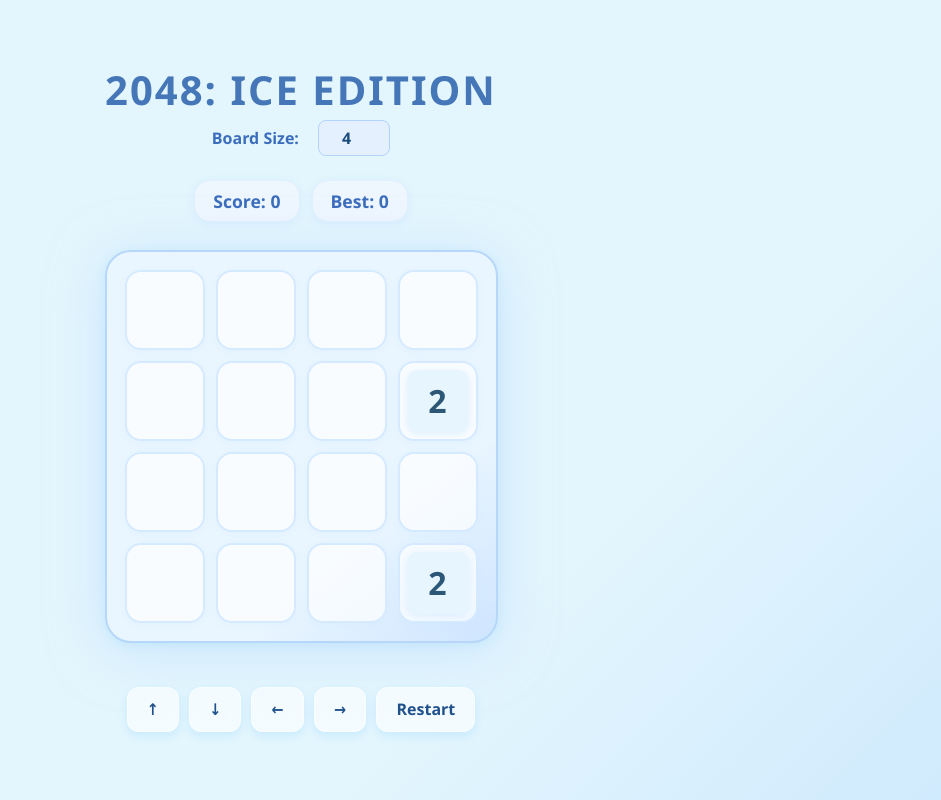
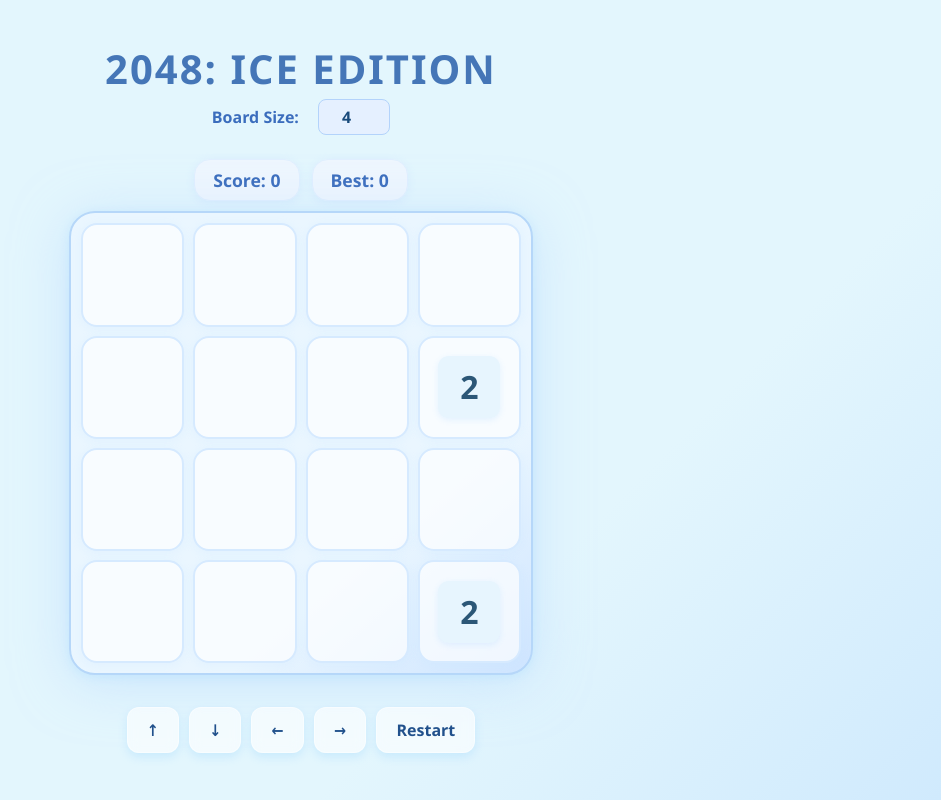
Before and after one commit to harithaa-srii/2048-game, a React (Vite) app: page / in a window 1280 px wide. Shown: the whole page, without its empty margins (339-1280 px from the left). Built offline with nearby package versions, Linux system fonts and the light colour scheme.

Commit message:
UI tweaks

```diff
--- a/src/components/GameBoard.tsx
+++ b/src/components/GameBoard.tsx
@@ -2,20 +2,25 @@ import React from "react";
 import type { Board } from "../logic/types";
 import Tile from "./Tile";
 
-// Use clamp to adapt for mobile–desktop
-const CELL_SIZE = "clamp(38px, 10vw, 80px)";
-const GRID_GAP = 11;
-const OUTER_PAD = 18;
+// Set 96vw for mobile, 440px for desktop
+const MAX_BOARD_PX = 440;
+const MOBILE_BOARD_PERC = "96vw";
+const GRID_GAP = 9;
+const OUTER_PAD = 10;
+const MIN_CELL_SIZE = 50; // guarantee minimum size for cells everywhere
 
 const GameBoard: React.FC<{ board: Board }> = ({ board }) => {
   const size = board.length;
-  const gridSize = `calc((${CELL_SIZE} * ${size}) + (${GRID_GAP}px * ${size - 1}))`;
+  // Responsive board size, almost fills mobile width
+  const boardSize = `min(${MAX_BOARD_PX}px, ${MOBILE_BOARD_PERC})`;
+  // Each cell is largest possible, guaranteeing at least 50px
+  const cellSize = `max(${MIN_CELL_SIZE}px, calc(( ${boardSize} - ${(size - 1) * GRID_GAP}px ) / ${size}))`;
 
   return (
     <div
       style={{
         padding: `${OUTER_PAD}px`,
-        margin: "28px auto 24px auto",
+        margin: "10px auto 12px auto",
         background: "linear-gradient(140deg, #eaf6ff 70%, #bcd9ff 120%)",
         borderRadius: "26px",
         border: "2.5px solid #b6d7f9",
@@ -23,17 +28,17 @@ const GameBoard: React.FC<{ board: Board }> = ({ board }) => {
         display: "inline-block",
         maxWidth: "100vw",
         boxSizing: "border-box",
-        overflow: "hidden",
       }}
     >
       <div
         style={{
-          width: gridSize,
-          height: gridSize,
+          width: boardSize,
+          height: boardSize,
           display: "grid",
-          gridTemplateColumns: `repeat(${size}, ${CELL_SIZE})`,
-          gridTemplateRows: `repeat(${size}, ${CELL_SIZE})`,
+          gridTemplateColumns: `repeat(${size}, ${cellSize})`,
+          gridTemplateRows: `repeat(${size}, ${cellSize})`,
           gap: `${GRID_GAP}px`,
+          transition: "width 0.2s, height 0.2s",
         }}
       >
         {board.flat().map((value, idx) => (
@@ -44,11 +49,12 @@ const GameBoard: React.FC<{ board: Board }> = ({ board }) => {
               borderRadius: "16px",
               background: "rgba(255,255,255,0.68)",
               boxShadow: "0 2px 9px 1px #b7deff22",
-              width: CELL_SIZE,
-              height: CELL_SIZE,
+              width: "100%",
+              height: "100%",
               display: "flex",
               alignItems: "center",
               justifyContent: "center",
+              userSelect: "none",
             }}
           >
             <Tile value={value} />
```
Also changed, not shown: public/folder-structure.png (added), 1 other file (tests, documents, lock files or other folders).
